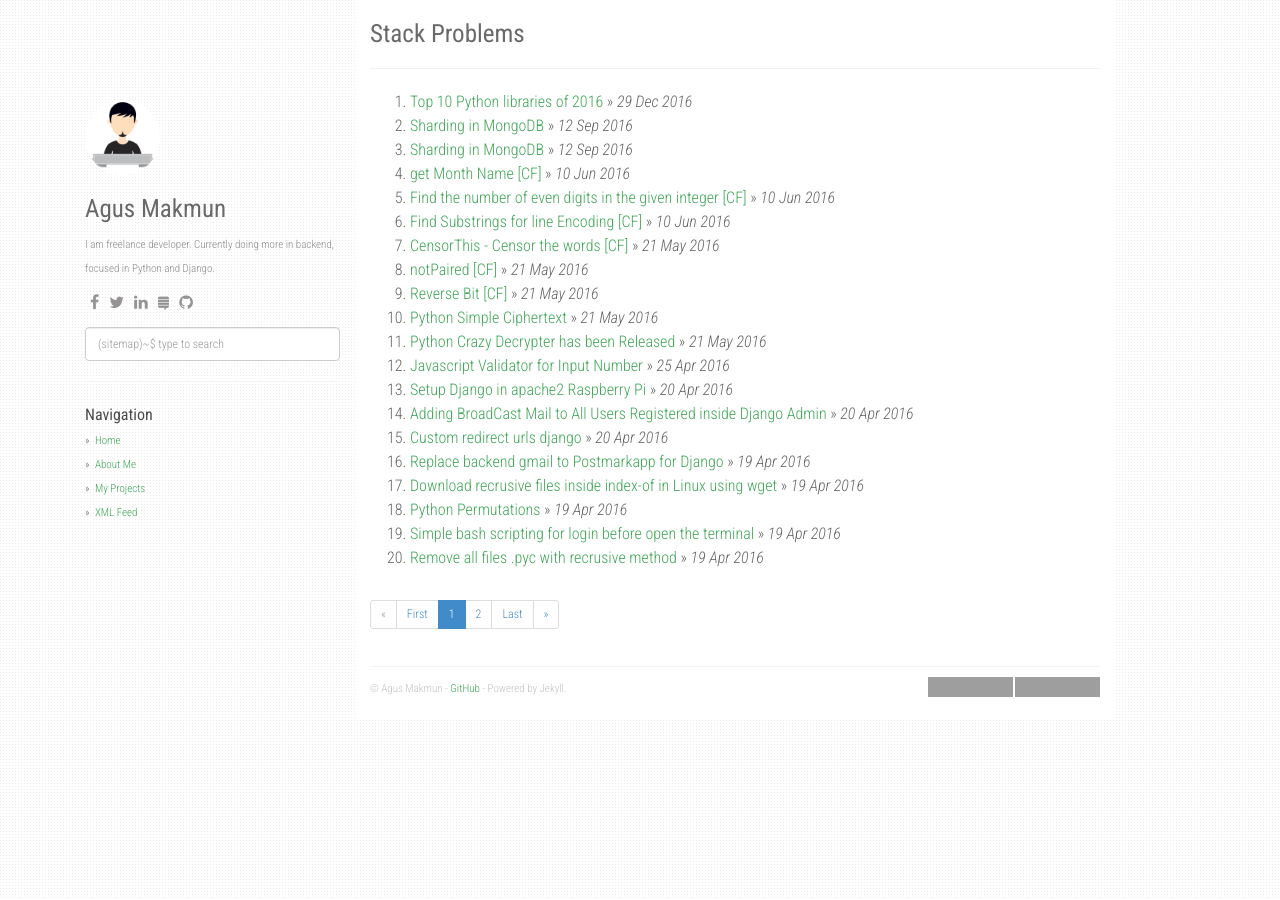
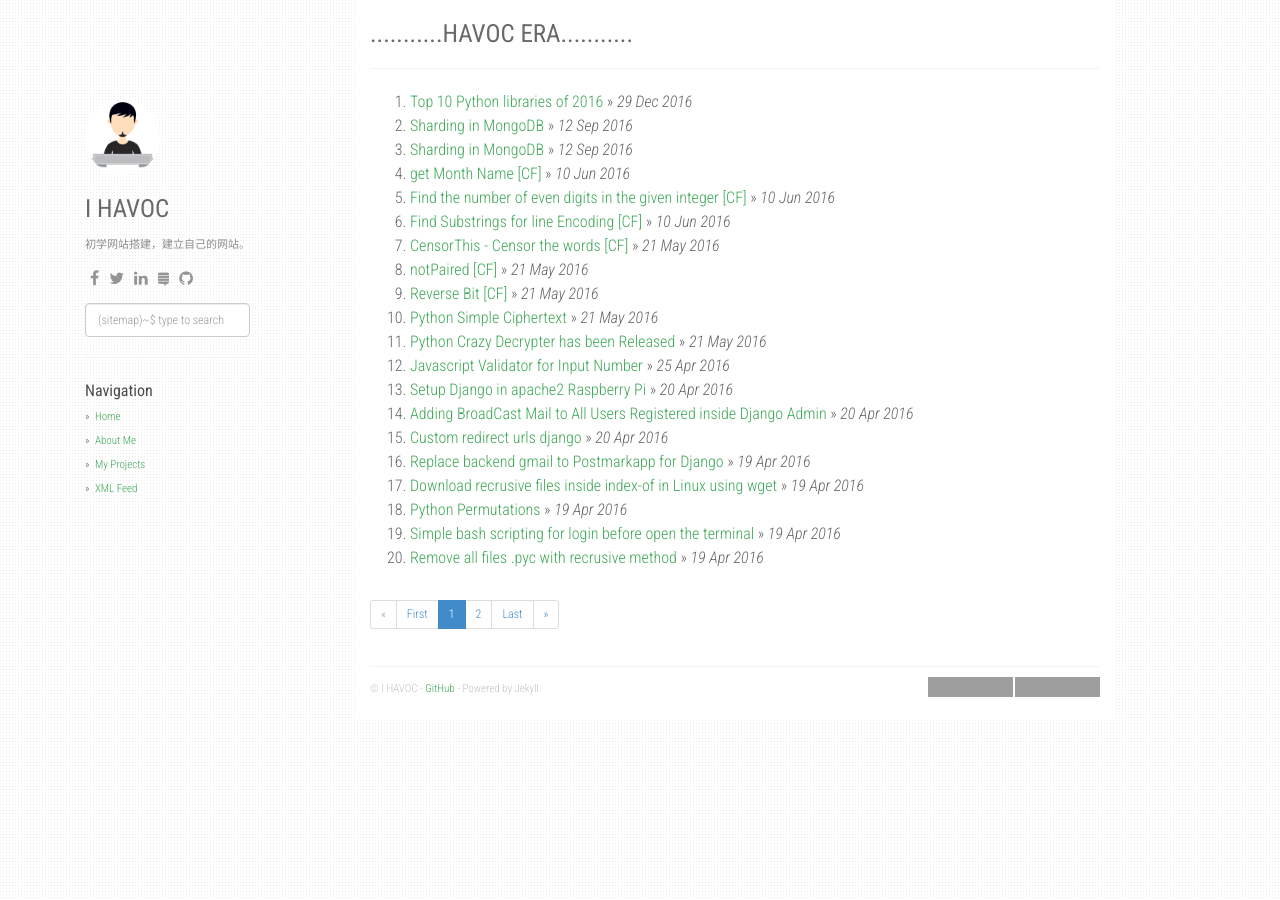
Before and after one commit to havocera/havocera.github.io, a Jekyll site: the page built from index.html, in a window 1280 px wide. Built offline with Jekyll 4.4.1, drawn with Linux system fonts in a browser that asks for light colours; nearby versions of some CDN libraries; the list of posts is cut into pages by our own code; grey boxes are pictures that could not be loaded.

Commit message:
Update _config.yml

```diff
--- a/_config.yml
+++ b/_config.yml
@@ -1,9 +1,9 @@
-title: Stack Problems
-description: My Personal Stack Problems
-author: Agus Makmun
-github: https://github.com/agusmakmun
-about: I am freelance developer. Currently doing more in backend, focused in Python and Django.
-disqus_shortname: stackproblems
+title: ...........HAVOC ERA...........
+description: 欢迎大家来到HAVOC ERA
+author: I HAVOC
+github: https://ihavoc.club
+about: 初学网站搭建，建立自己的网站。
+disqus_shortname: HAVOC ERA
 google_analytics: UA-XXXXXXXX-Y
 avatar_url: /static/img/avatar.jpg
 
@@ -19,13 +19,13 @@ social:
     - icon: fa-facebook
       link: "#"
     - icon: fa-twitter
-      link: "https://twitter.com/agusmakmun6"
+      link: "ihavoc.club"
     - icon: fa-linkedin
-      link: "https://www.linkedin.com/in/summonagus"
+      link: "ihavoc.club"
     - icon: fa-stack-exchange
       link: "#"
     - icon: fa-github
-      link: "https://github.com/agusmakmun"
+      link: "https://ihavoc.club"
 
 share:
   twitter_username: agusmakmun6
@@ -39,7 +39,7 @@ urls:
     - text: XML Feed
       url: /feed.xml
 
-url: "https://agusmakmun.github.io"
+url: "https://havocera.github.io"
 baseurl: ""
 paginate: 20
 per_page: 20
```
